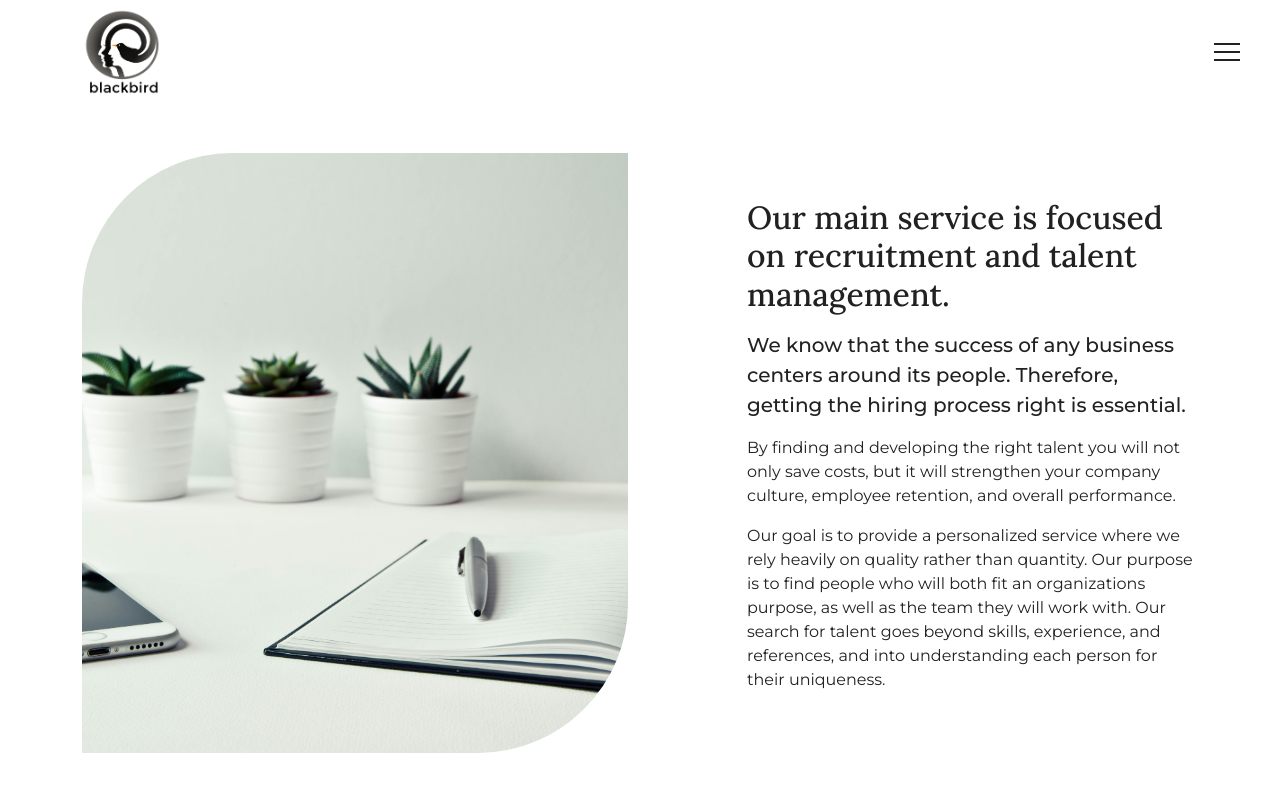
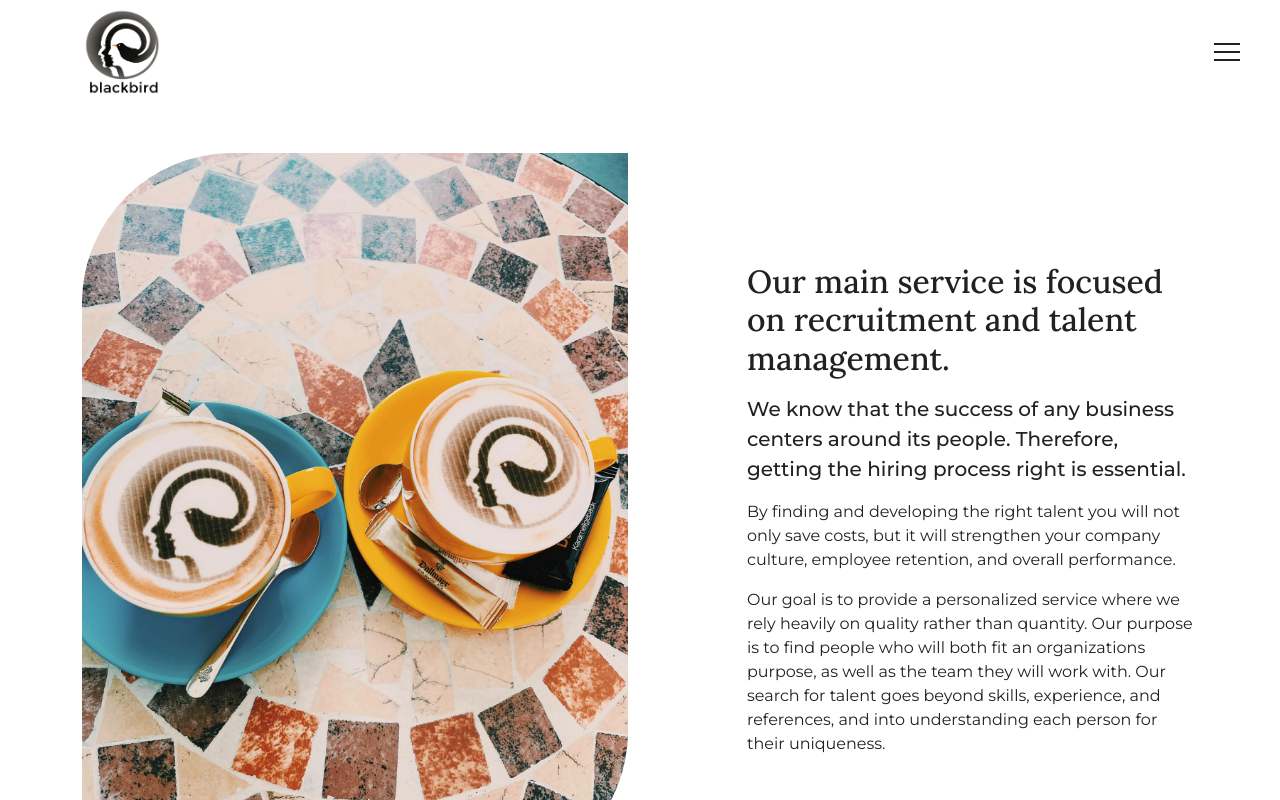
Before and after one commit to valentinapalma/bbird24, a React (Create React App) app: page /employers in a window 1280 px wide. Shown: the top 800 px of the page. Built offline with nearby package versions, Linux system fonts and the light colour scheme.

Commit message:
fix image

```diff
--- a/src/components/employers/Employers.jsx
+++ b/src/components/employers/Employers.jsx
@@ -1,4 +1,4 @@
-import employers from '../../media/employers.jpg';
+import bbird from '../../media/bbirdcoffe.jpeg';
 import SquareImage from '../global/SquareImage';
 import Text from '../global/Text';
 
@@ -7,7 +7,7 @@ const Employers = () => {
     <section className="container py-3 py-md-5">
       <div className="row align-items-center">
         <div className='col-12 col-lg-6 mb-4 mb-lg-0'>
-          <SquareImage imgSrc={employers} altTxt="blackbird recruitment - desktop mobile plants" />
+          <SquareImage imgSrc={bbird} altTxt="blackbird recruitment - desktop mobile plants" />
         </div>
         <div className='col-12 col-lg-5 offset-lg-1'>
             <Text
```
Also changed, not shown: src/media/bbirdcoffe.jpeg (added), src/media/employers.jpg (deleted).
